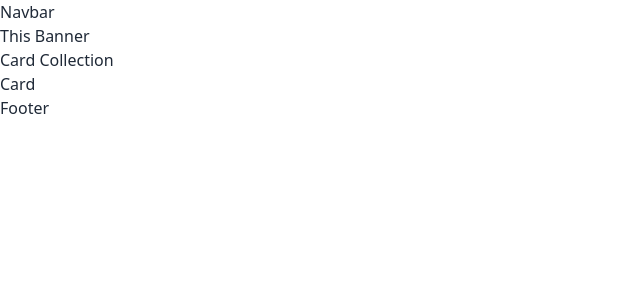
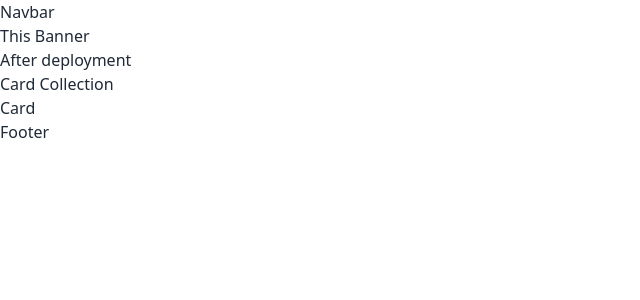
Before and after one commit to jobaer6768/lab-assistant, a React (Vite) app: page / in a window 1280 px wide. Shown: the top 300 px of the page, without its empty margins (0-640 px from the left). Built offline with nearby package versions, Linux system fonts and the light colour scheme.

Commit message:
commit after deployment

```diff
--- a/src/pages/Home/Banner.jsx
+++ b/src/pages/Home/Banner.jsx
@@ -1,5 +1,10 @@
 const Banner = () => {
-  return <div>This Banner</div>;
+  return (
+    <div>
+      This Banner
+      <h3>After deployment</h3>
+    </div>
+  );
 };
 
 export default Banner;
```
